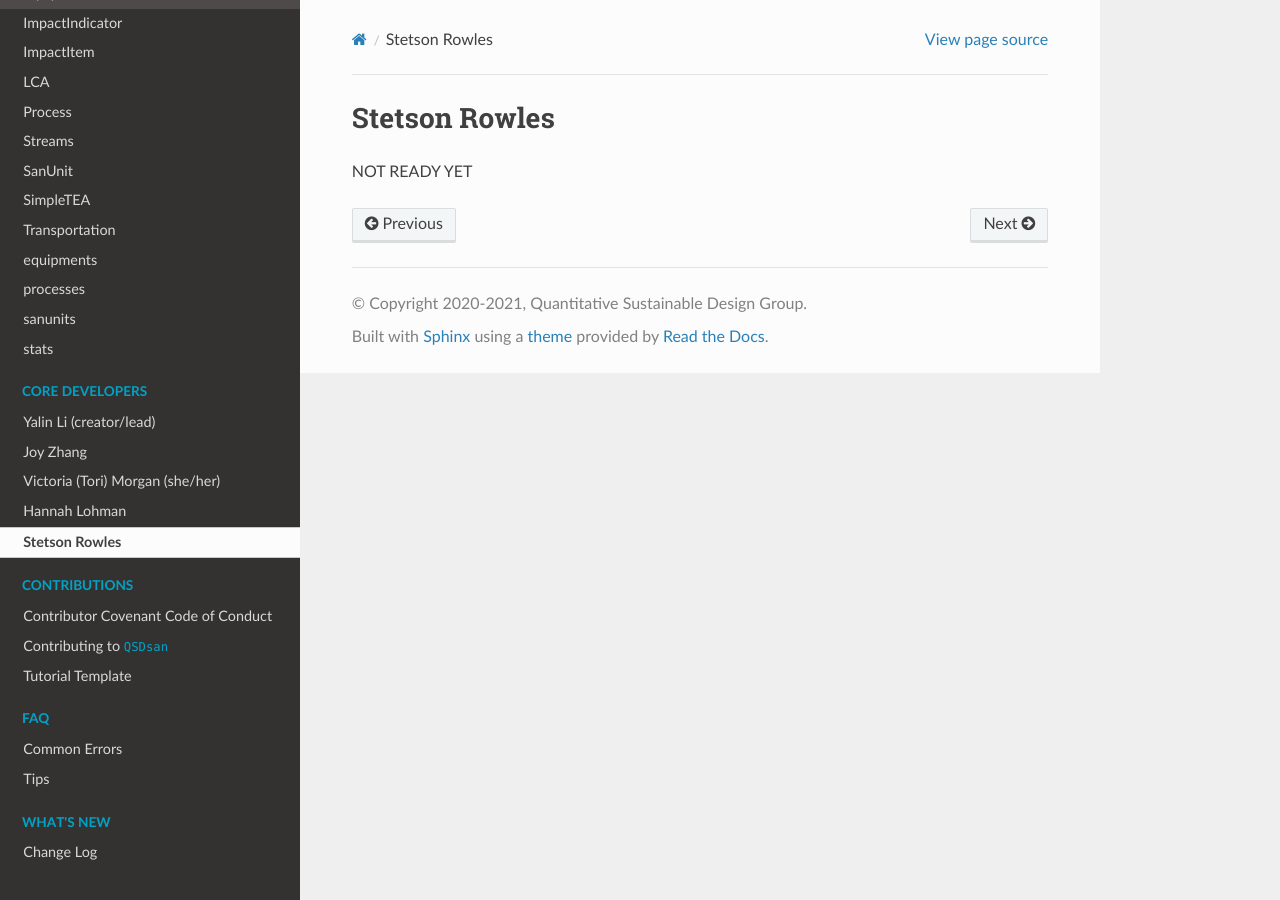
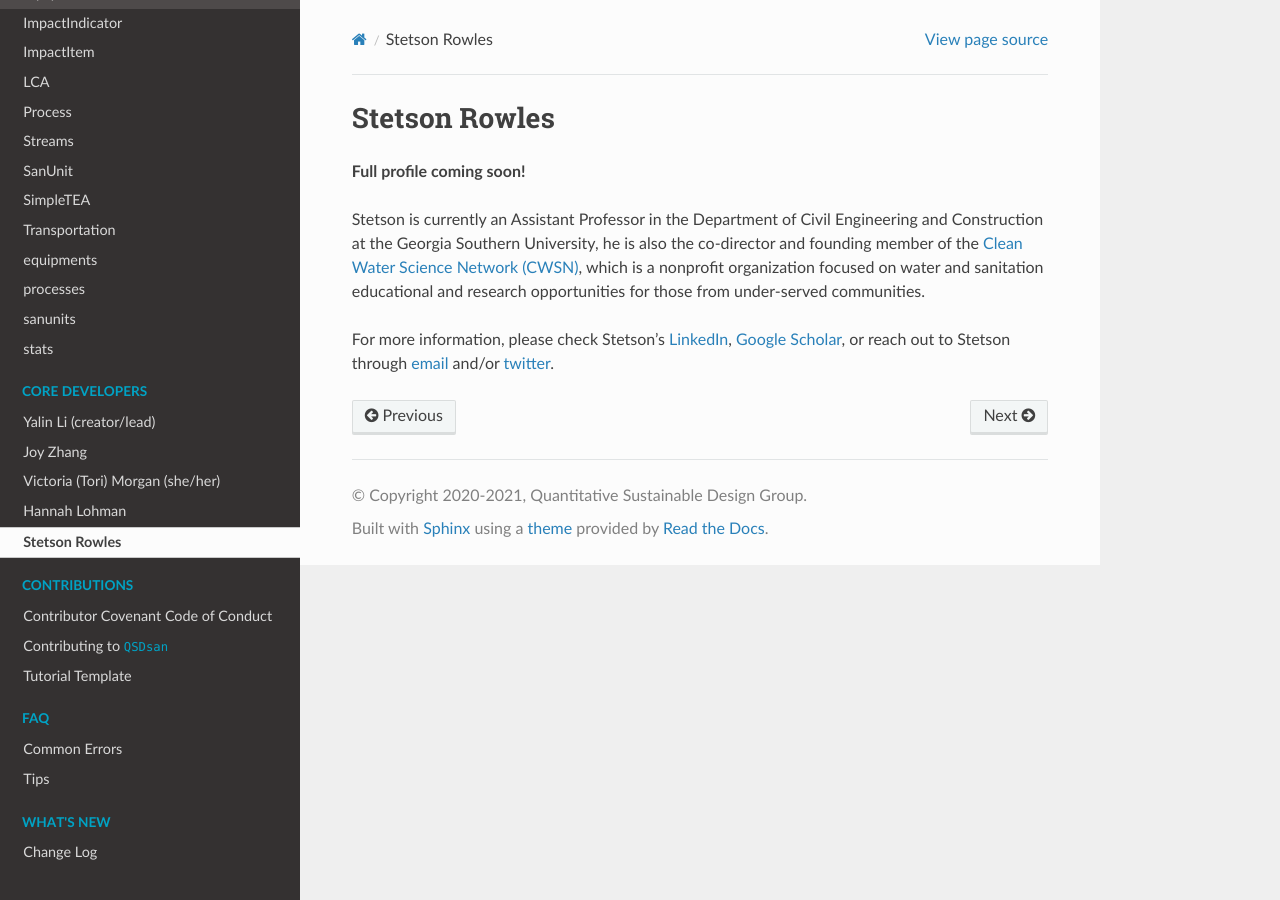
Before and after one commit to QSD-Group/QSDsan, a Sphinx documentation site: the page built from docs/source/authors/Stetson_Rowles.rst, in a window 1280 px wide. Built offline with Sphinx 7.4.7 and the Read the Docs theme 2.0.0, drawn with Linux system fonts in a browser that asks for light colours.

Commit message:
update author profile pages

```diff
--- a/docs/source/authors/Hannah_Lohman.rst
+++ b/docs/source/authors/Hannah_Lohman.rst
@@ -2,4 +2,8 @@
 Hannah Lohman
 =============
 
-NOT READY YET
+**Full profile coming soon!**
+
+Hannah is currently a Ph.D. candidate in the `Guest Group <http://engineeringforsustainability.com/people/>`_ in the Department of Civil and Environmental Engineering at the University of Illinois at Urbana-Champaign.
+
+For more information, please check Hannah's `LinkedIn <https://www.linkedin.com/in/hannahlohman/>`_, `Google Scholar <https://scholar.google.com/citations?user=kPWrEDEAAAAJ&hl=en>`_, or reach out to Hannah through `email <mailto:hlohman2@illinois.edu>`_ and/or `twitter <https://twitter.com/hannahaclohman>`_.
--- a/docs/source/authors/Joy_Zhang.rst
+++ b/docs/source/authors/Joy_Zhang.rst
@@ -2,4 +2,8 @@
 Joy Zhang
 =========
 
-NOT READY YET
+**Full profile coming soon!**
+
+Joy is currently a Ph.D. student in the `Guest Group <http://engineeringforsustainability.com/people/>`_ in the Department of Civil and Environmental Engineering at the University of Illinois at Urbana-Champaign.
+
+Meanwhile, please check Joy's `LinkedIn <https://www.linkedin.com/in/心怡-张-207631108/>`_, `Google Scholar <https://scholar.google.com/citations?user=_5LWfcMAAAAJ&hl=en>`_, or reach out to Joy through `email <mailto:joycheung1994@gmail.com>`_.
--- a/docs/source/authors/Stetson_Rowles.rst
+++ b/docs/source/authors/Stetson_Rowles.rst
@@ -2,4 +2,8 @@
 Stetson Rowles
 ==============
 
-NOT READY YET
+**Full profile coming soon!**
+
+Stetson is currently an Assistant Professor in the Department of Civil Engineering and Construction at the Georgia Southern University, he is also the co-director and founding member of the `Clean Water Science Network (CWSN) <http://www.cleanwaterscience.org/>`_, which is a nonprofit organization focused on water and sanitation educational and research opportunities for those from under-served communities.
+
+For more information, please check Stetson's `LinkedIn <https://www.linkedin.com/in/lewis-stetson-rowles-40b24245/>`_, `Google Scholar <https://scholar.google.com/citations?user=lAkbKp0AAAAJ&hl=en>`_, or reach out to Stetson through `email <mailto:lrowles@georgiasouthern.edu>`_ and/or `twitter <https://twitter.com/stetsonwater>`_.
```
Also changed, not shown: docs/source/index.rst (line endings or trailing spaces).
